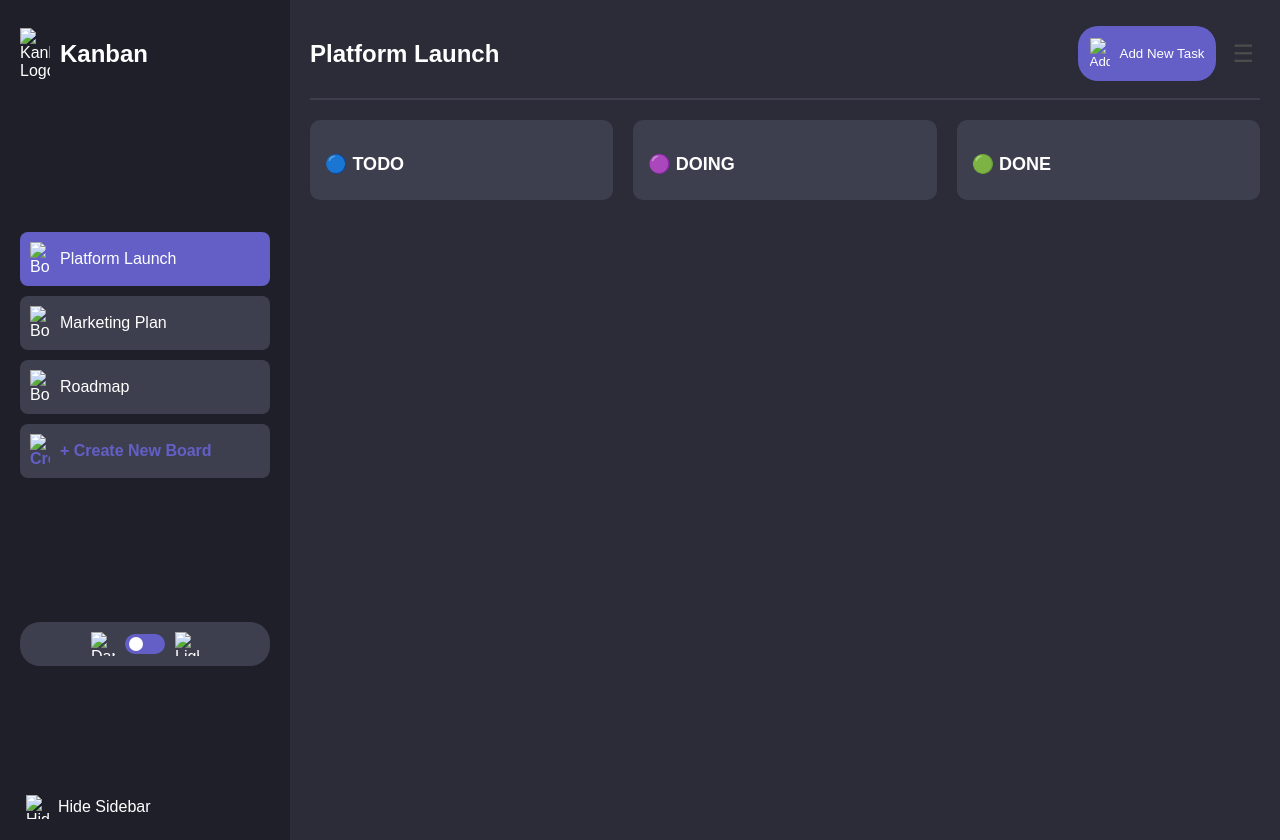
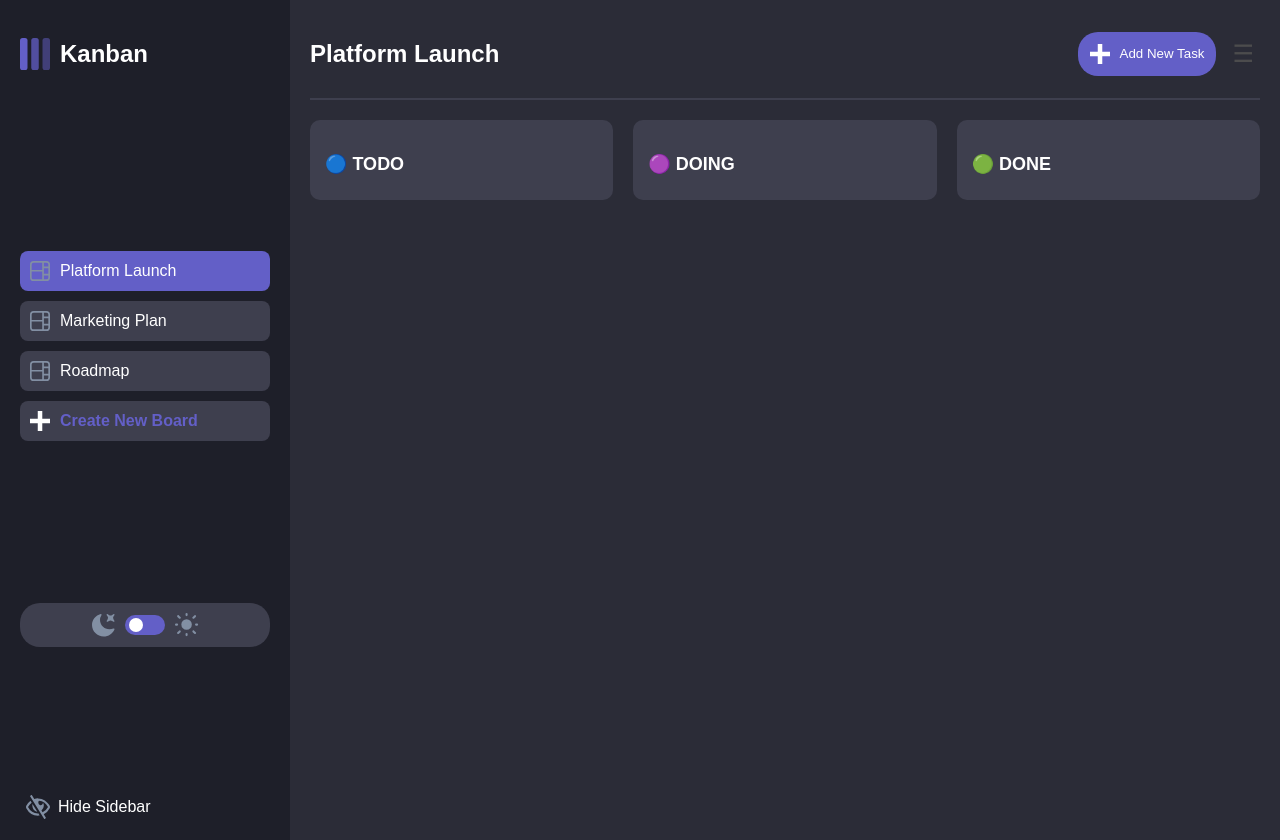
Before and after one commit to AhmedEhabHM/Kanban_Board, a plain HTML site: page index.html in a window 1280 px wide. Drawn offline with Linux system fonts and the light colour scheme; files whose address does not match are found by name.

Commit message:
Update index.html

```diff
--- a/index.html
+++ b/index.html
@@ -11,41 +11,41 @@
     <!-- Sidebar & Navigation -->
     <aside class="sidebar">
       <div class="sidebar-top">
-        <img src="assets/logo-mobile.svg" alt="Kanban Logo" class="logo" />
+        <img src="logo-mobile.svg" alt="Kanban Logo" class="logo" />
         <h1>Kanban</h1>
       </div>
       <nav>
         <ul id="boardList">
           <!-- Default Boards -->
           <li class="active">
-            <img src="assets/icon-board.svg" alt="Board" />
+            <img src="icon-board.svg" alt="Board" />
             <span class="board-title">Platform Launch</span>
           </li>
           <li>
-            <img src="assets/icon-board.svg" alt="Board" />
+            <img src="icon-board.svg" alt="Board" />
             <span class="board-title">Marketing Plan</span>
           </li>
           <li>
-            <img src="assets/icon-board.svg" alt="Board" />
+            <img src="icon-board.svg" alt="Board" />
             <span class="board-title">Roadmap</span>
           </li>
           <!-- Create New Board -->
           <li class="create-board">
-            <img src="assets/icon-add-task-mobile.svg" alt="Create" />
-            + Create New Board
+            <img src="icon-add-task-mobile.svg" alt="Create" />
+             Create New Board
           </li>
         </ul>
       </nav>
       <div class="theme-toggle">
-        <img src="assets/icon-dark-theme.svg" alt="Dark Mode" class="dark-icon" />
+        <img src="icon-dark-theme.svg" alt="Dark Mode" class="dark-icon" />
         <label class="switch">
           <input type="checkbox" id="theme-switch" />
           <span class="slider round"></span>
         </label>
-        <img src="assets/icon-light-theme.svg" alt="Light Mode" class="light-icon" />
+        <img src="icon-light-theme.svg" alt="Light Mode" class="light-icon" />
       </div>
       <button class="hide-sidebar">
-        <img src="assets/icon-hide-sidebar.svg" alt="Hide Sidebar" />
+        <img src="icon-hide-sidebar.svg" alt="Hide Sidebar" />
         Hide Sidebar
       </button>
     </aside>
@@ -56,7 +56,7 @@
         <h2 id="boardHeader">Platform Launch</h2>
         <div class="header-buttons">
           <button class="add-task">
-            <img src="assets/icon-add-task-mobile.svg" alt="Add" />
+            <img src="icon-add-task-mobile.svg" alt="Add" />
             Add New Task
           </button>
           <!-- Menu Toggle Button now used for board edit/delete -->
```
